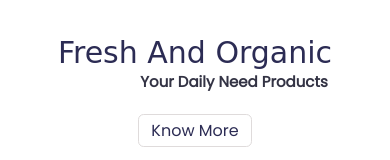
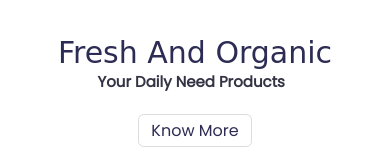
Before and after one commit to PriyakumariYt/Grocery-website, a plain HTML site: page index.html in a window 390 px wide. Shown: the part 632-792 px from the top of the page. Drawn offline with Linux system fonts and the light colour scheme.

Commit message:
Update style.css

```diff
--- a/style.css
+++ b/style.css
@@ -252,8 +252,8 @@ html {
    .col-desc h3 {
     font-size: 15px;
     color: #334;
-    text-align: center;
-    /* margin-left: 20%; */
+    font-weight:500px;
+    margin-left: 25%;
     margin-bottom: 25px;
   }
 
```
